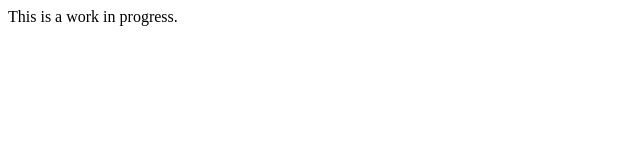
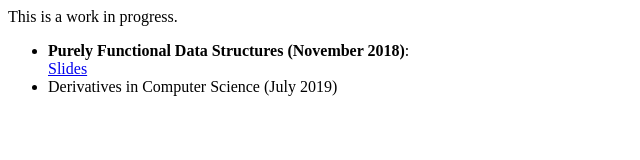
Before and after one commit to bhoward/IndyFP, a plain HTML site: page index.html in a window 1280 px wide. Shown: the whole page, without its empty margins (0-640 px from the left). Drawn offline with Linux system fonts and the light colour scheme.

Commit message:
Updating main index

```diff
--- a/index.html
+++ b/index.html
@@ -2,5 +2,10 @@
 <head><title>Brian Howard's IndyFP Presentation Materials</title></head>
 <body>
 This is a work in progress.
+<ul>
+<li><b>Purely Functional Data Structures (November 2018)</b>:<br/>
+<a href="PFDS/PFDS%20Slides.pdf">Slides</a></li>
+<li>Derivatives in Computer Science (July 2019)</li>
+</ul>
 </body>
 </html>
```
